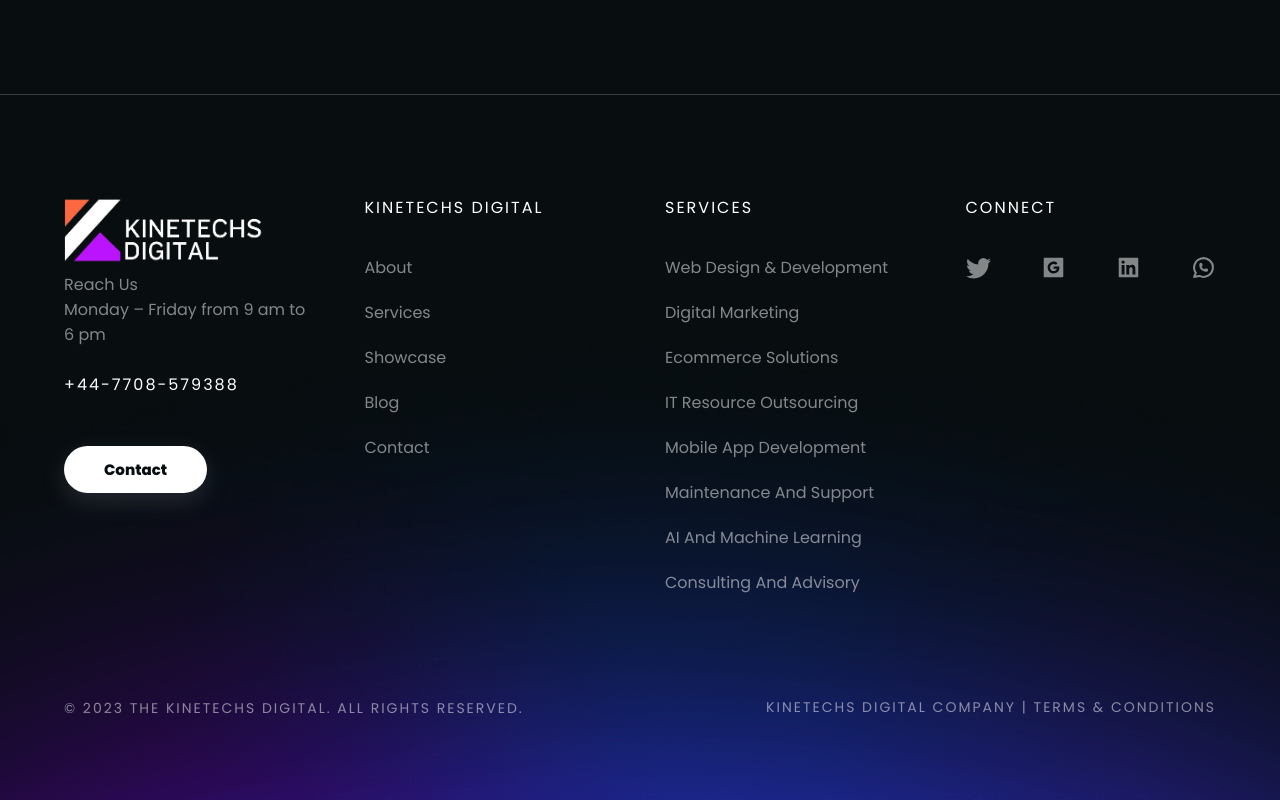
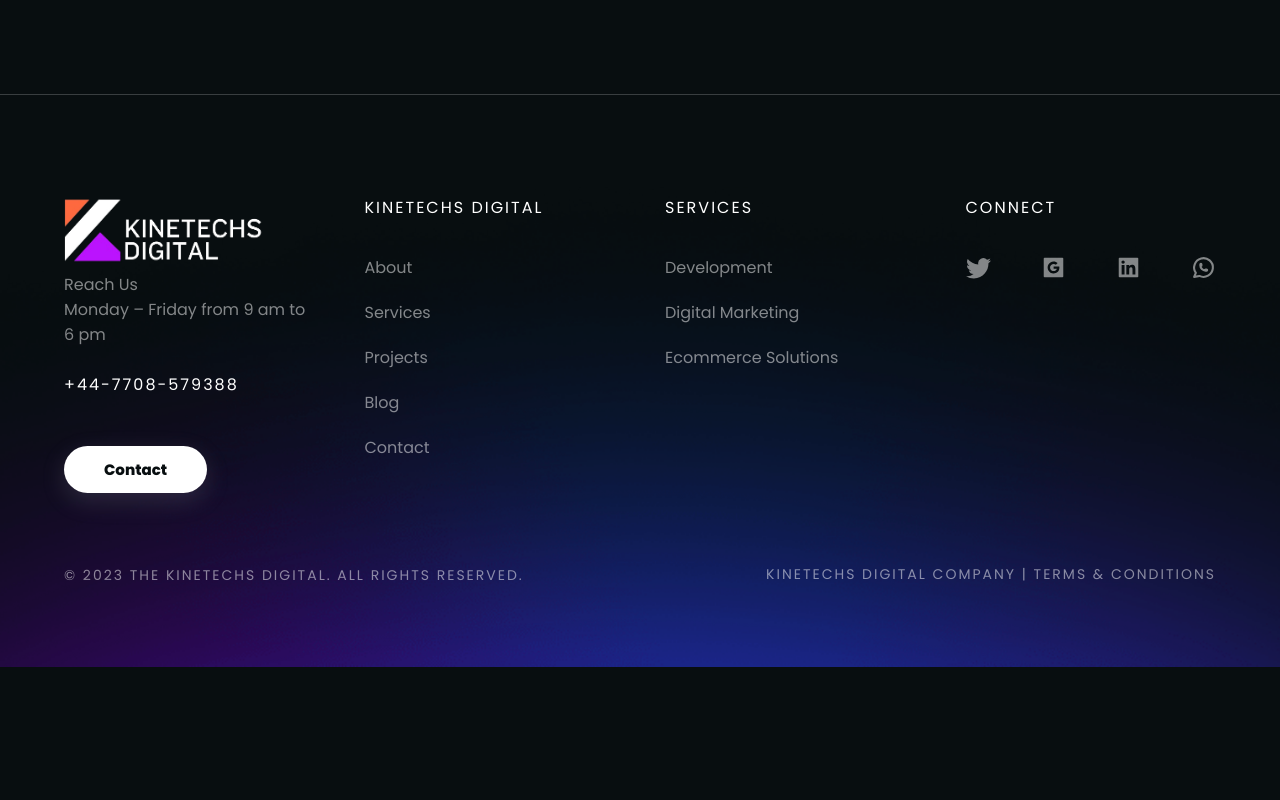
Before and after one commit to mustufa100/KinetechsDigital, a Next.js app: page / in a window 1280 px wide. Shown: the part 4909-5709 px from the top of the page. After the commit the page ends 5576 px from the top, so only its background shows below. Built offline with nearby package versions, Linux system fonts and the light colour scheme.

Commit message:
Update Footer.js

```diff
--- a/components/common/Footer.js
+++ b/components/common/Footer.js
@@ -37,7 +37,7 @@ const Footer = () => {
                 <Link href='/services'>Services</Link>
               </li>
               <li>
-                <Link href='/showcase'>Showcase</Link>
+                <Link href='/showcase'>Projects</Link>
               </li>
               <li>
                 <Link href='/blogs'>Blog</Link>
@@ -52,7 +52,7 @@ const Footer = () => {
             <ul>
               <h3>SERVICES</h3>
               <li>
-                <Link href='/services/1'>Web Design & Development</Link>
+                <Link href='/services/1'>Development</Link>
               </li>
               <li>
                 <Link href='/services/2'>Digital Marketing</Link>
@@ -60,7 +60,7 @@ const Footer = () => {
               <li>
                 <Link href='/services/3'>Ecommerce Solutions</Link>
               </li>
-              <li>
+              {/* <li>
                 <Link href='/services/4'>IT Resource Outsourcing</Link>
               </li>
               <li>
@@ -74,7 +74,7 @@ const Footer = () => {
               </li>
               <li>
                 <Link href='/services/8'>Consulting And Advisory</Link>
-              </li>
+              </li> */}
             </ul>
 
             <ul>
```
